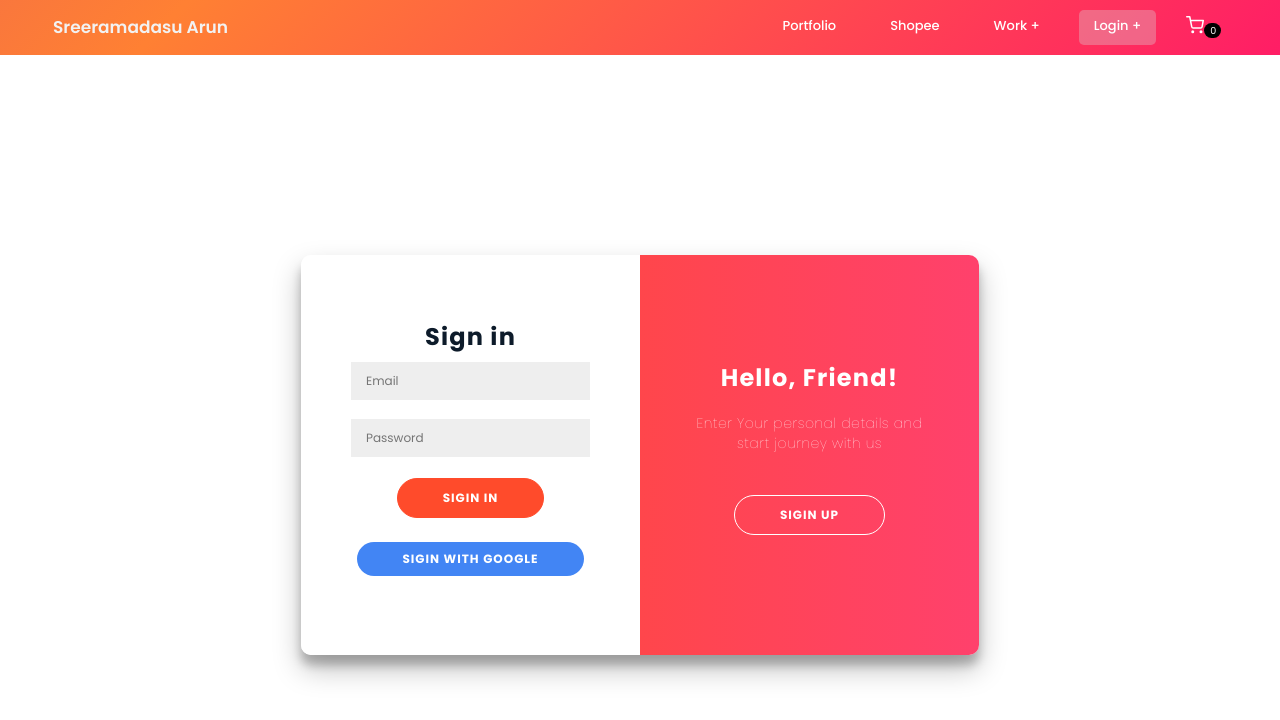
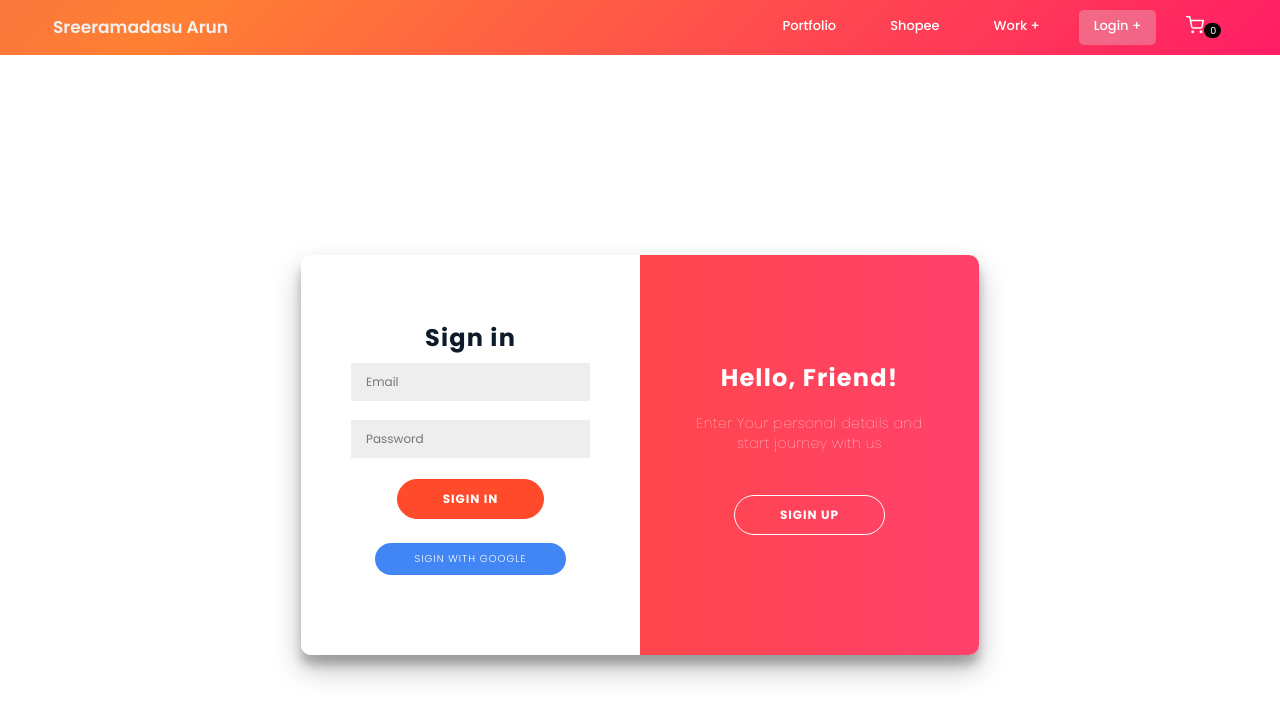
Before and after one commit to sreeramadasuarun/react-website, a React (Create React App) app: page /Login in a window 1280 px wide. Shown: the top 720 px of the page. Built offline with nearby package versions, Linux system fonts and the light colour scheme; no server answers.

Commit message:
google btn added in signup page

```diff
--- a/src/login/Login.js
+++ b/src/login/Login.js
@@ -68,6 +68,9 @@ const Login = () => {
               onChange={(e) => setPassword(e.target.value)}
             />
             <Components.Button>Sign Up</Components.Button>
+            <Components.GoogleButton onClick={handleGoogleSignIn}>
+              SignUp With Google
+            </Components.GoogleButton>
             {error && <p className="red-error">{error}</p>}
           </Components.Form>
         </Components.SignUpContainer>
--- a/src/login/login.style.js
+++ b/src/login/login.style.js
@@ -115,9 +115,9 @@ export const GoogleButton = styled.button`
   border: none;
   background-color: #4285f4;
   color: #ffffff;
-  font-size: 12px;
-  font-weight: bold;
-  padding: 10px 45px;
+  font-size: 10px;
+  font-weight: 300;
+  padding: 10px 40px;
   margin: 1rem 0;
   letter-spacing: 1px;
   text-transform: uppercase;
```
